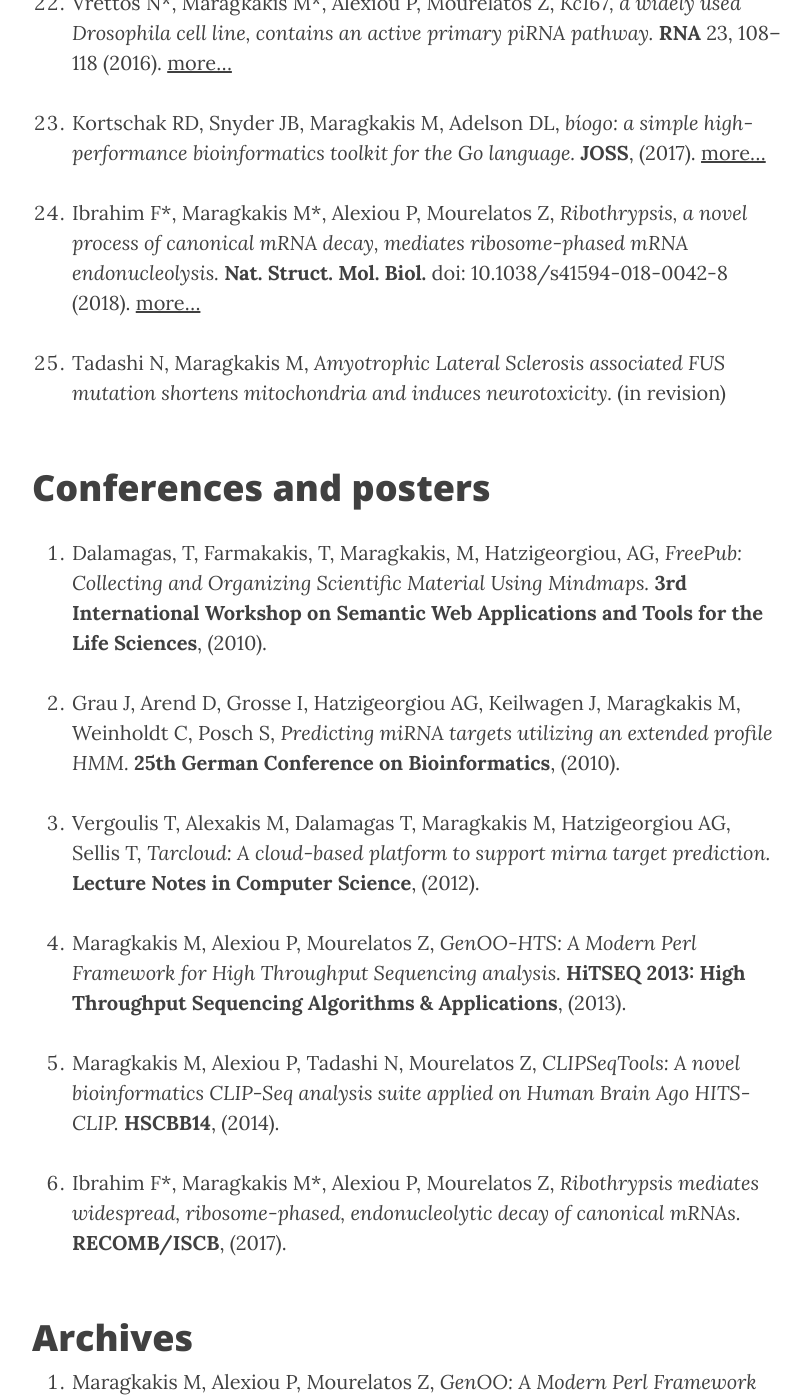
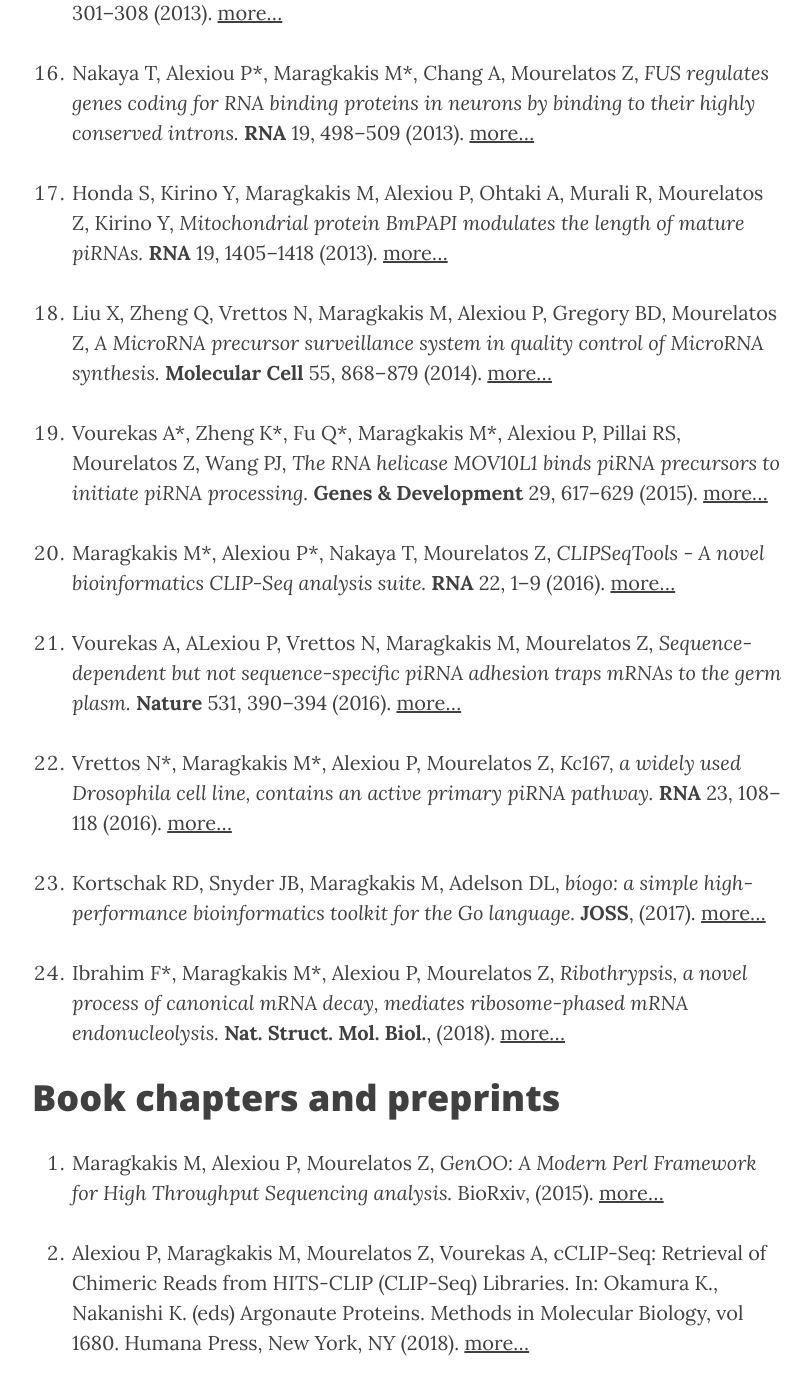
Before and after one commit to mnsmar/mnsmar.github.io, a Jekyll site: the page built from publications/index.markdown, in a window 1280 px wide and 1400 px high, scrolled down 3707 px. Shown: the whole window, without its empty margins (233-1045 px from the left). Built offline with Jekyll 4.4.1, drawn with Linux system fonts in a browser that asks for light colours; nearby versions of some CDN libraries; some of the changed text lies outside the part shown.

Commit message:
publications: update

```diff
--- a/publications/index.markdown
+++ b/publications/index.markdown
@@ -6,12 +6,47 @@ header-img: "../img/bg.jpg"
 order: 1
 ---
 
-# Metrics
-Citations: &nbsp;*3469*
-First author publications: &nbsp;*10*
-h-index: &nbsp;*18*
-Source: &nbsp;*[Google Scholar](https://scholar.google.com/citations?user=F3yZjVMAAAAJ)*
-<br><br>
+Metrics: &nbsp;*[Google Scholar](https://scholar.google.com/citations?user=F3yZjVMAAAAJ)*
+<br>
+
+# Selected
+1.  Maragkakis M, et al., *DIANA-microT web server: elucidating miRNA
+functions through target prediction.* **Nucleic Acids Res.** 37, W273–6,
+(2009).
+[more...](http://nar.oxfordjournals.org/content/37/suppl_2/W273.abstract)
+
+1.  Maragkakis M, et al., *Accurate miRNA target prediction correlates with
+protein repression levels.* **BMC Bioinformatics** 10, 295 (2009).
+[more...](http://bmcbioinformatics.biomedcentral.com/articles/10.1186/1471-2105-10-295)
+
+1.  Maragkakis M\*, Vergoulis T\*, et al., *DIANA-microT Web server upgrade
+supports Fly and Worm miRNA target prediction and bibliographic miRNA to
+disease association.* **Nucleic Acids Res.** 39, W145–8 (2011).
+[more...](http://nar.oxfordjournals.org/content/39/suppl_2/W145.abstract)
+
+1.  Reczko M\*, Maragkakis M\*, et al., *Functional microRNA targets in
+protein coding sequences.* **Bioinformatics** 28, 771–776 (2012).
+[more...](http://bioinformatics.oxfordjournals.org/content/28/6/771.abstract)
+
+1.  Vourekas A\*, Zheng K\*, Fu Q\*, Maragkakis M\*, et al., *The RNA helicase
+MOV10L1 binds piRNA precursors to initiate piRNA processing.* **Genes &
+Development** 29, 617–629 (2015).
+[more...](http://genesdev.cshlp.org/content/early/2015/03/10/gad.254631.114)
+
+1.  Maragkakis M\*, Alexiou P\*, Nakaya T, Mourelatos Z, *CLIPSeqTools - A
+novel bioinformatics CLIP-Seq analysis suite.* **RNA** 22, 1–9 (2016).
+[more...](http://rnajournal.cshlp.org/content/early/2015/11/17/rna.052167.115)
+
+1.  Vourekas A, ALexiou P, Vrettos N, Maragkakis M, Mourelatos Z,
+*Sequence-dependent but not sequence-specific piRNA adhesion traps mRNAs to
+the germ plasm.* **Nature** 531, 390–394 (2016).
+[more...](http://www.nature.com/nature/journal/v531/n7594/full/nature17150.html)
+
+1. Ibrahim F\*, Maragkakis M\*, Alexiou P, Mourelatos Z, *Ribothrypsis, a
+novel process of canonical mRNA decay, mediates ribosome-phased mRNA
+endonucleolysis.* **Nat. Struct. Mol. Biol.** doi: 10.1038/s41594-018-0042-8
+(2018).
+[more...](http://rdcu.be/IC30)
 
 # Publications
 1.  Maragkakis M, Reczko M, Simossis VA, Alexiou P, Papadopoulos GL, Dalamagas
@@ -139,43 +174,16 @@ high-performance bioinformatics toolkit for the Go language.* **JOSS**,
 
 1. Ibrahim F\*, Maragkakis M\*, Alexiou P, Mourelatos Z, *Ribothrypsis, a
 novel process of canonical mRNA decay, mediates ribosome-phased mRNA
-endonucleolysis.* **Nat. Struct. Mol. Biol.** doi: 10.1038/s41594-018-0042-8
-(2018).
+endonucleolysis.* **Nat. Struct. Mol. Biol.**, (2018).
 [more...](http://rdcu.be/IC30)
 
-1. Tadashi N, Maragkakis M, *Amyotrophic Lateral Sclerosis associated FUS
-mutation shortens mitochondria and induces neurotoxicity.* (in revision)
-<br><br>
+# Book chapters and preprints
+1.  Maragkakis M, Alexiou P, Mourelatos Z, *GenOO: A Modern Perl Framework
+for High Throughput Sequencing analysis.* BioRxiv, (2015).
+[more...](http://biorxiv.org/content/early/2015/11/03/019265)
 
-
-# Conferences and posters
-1. Dalamagas, T, Farmakakis, T, Maragkakis, M, Hatzigeorgiou, AG, *FreePub:
-Collecting and Organizing Scientific Material Using Mindmaps.* **3rd
-International Workshop on Semantic Web Applications and Tools for the Life
-Sciences**, (2010).
-
-1. Grau J, Arend D, Grosse I, Hatzigeorgiou AG, Keilwagen J, Maragkakis M,
-Weinholdt C, Posch S, *Predicting miRNA targets utilizing an extended profile
-HMM.* **25th German Conference on Bioinformatics**, (2010).
-
-1. Vergoulis T, Alexakis M, Dalamagas T, Maragkakis M, Hatzigeorgiou AG,
-Sellis T, *Tarcloud: A cloud-based platform to support mirna target
-prediction.* **Lecture Notes in Computer Science**, (2012).
-
-1. Maragkakis M, Alexiou P, Mourelatos Z, *GenOO-HTS: A Modern Perl Framework
-for High Throughput Sequencing analysis.* **HiTSEQ 2013: High Throughput
-Sequencing Algorithms & Applications**, (2013).
-
-1. Maragkakis M, Alexiou P, Tadashi N, Mourelatos Z, *CLIPSeqTools: A novel
-bioinformatics CLIP-Seq analysis suite applied on Human Brain Ago HITS-CLIP.*
-**HSCBB14**, (2014).
-
-1. Ibrahim F\*, Maragkakis M\*, Alexiou P, Mourelatos Z,
-*Ribothrypsis mediates widespread, ribosome-phased, endonucleolytic decay of
-canonical mRNAs.* **RECOMB/ISCB**, (2017).
-<br><br>
-
-# Archives
-1.  Maragkakis M, Alexiou P, Mourelatos Z, *GenOO: A Modern Perl Framework
-for High Throughput Sequencing analysis.* **BioRxiv**, (2015).
-[more...](http://biorxiv.org/content/early/2015/11/03/019265)
+1. Alexiou P, Maragkakis M, Mourelatos Z, Vourekas A, cCLIP-Seq: Retrieval of
+Chimeric Reads from HITS-CLIP (CLIP-Seq) Libraries. In: Okamura K., Nakanishi
+K. (eds) Argonaute Proteins. Methods in Molecular Biology, vol 1680. Humana
+Press, New York, NY (2018).
+[more...](https://dx.doi.org/10.1007/978-1-4939-7339-2_6)
```
